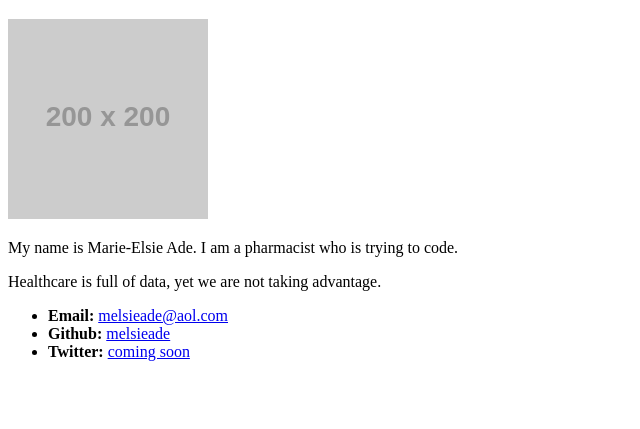
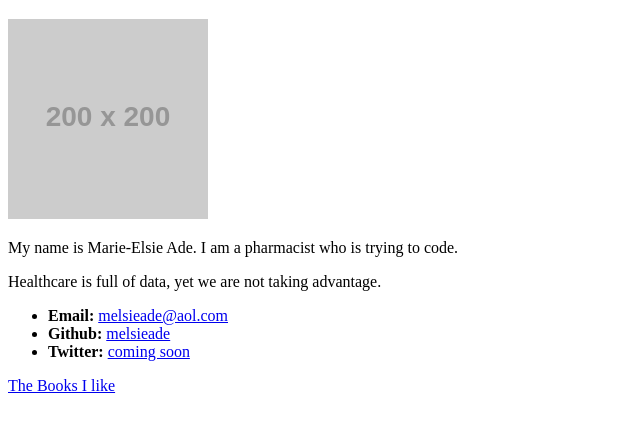
Before and after one commit to melsieade/melsieade.github.io, a plain HTML site: page index.html in a window 1280 px wide. Shown: the part 61-490 px from the top of the page, without its empty margins (0-640 px from the left). Drawn offline with Linux system fonts and the light colour scheme; placeholder pictures from the web are drawn by us.

Commit message:
my new file

```diff
--- a/index.html
+++ b/index.html
@@ -20,6 +20,8 @@
     <li><strong>Twitter:</strong> <a href="#">coming soon</a></li>
   </ul>
 
+  <a href="mybooks.html">The Books I like</a>
+
 </body>
 
 </html>
```
